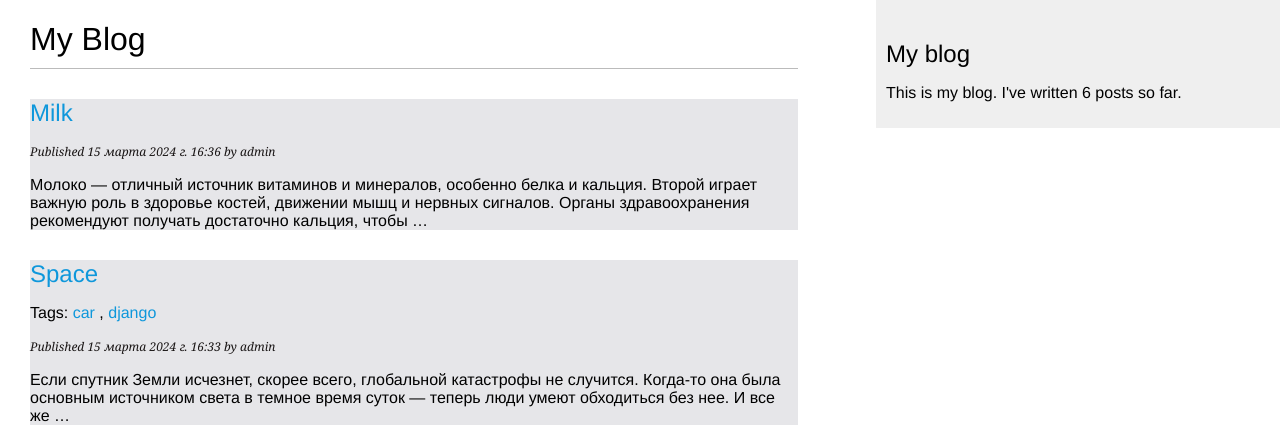
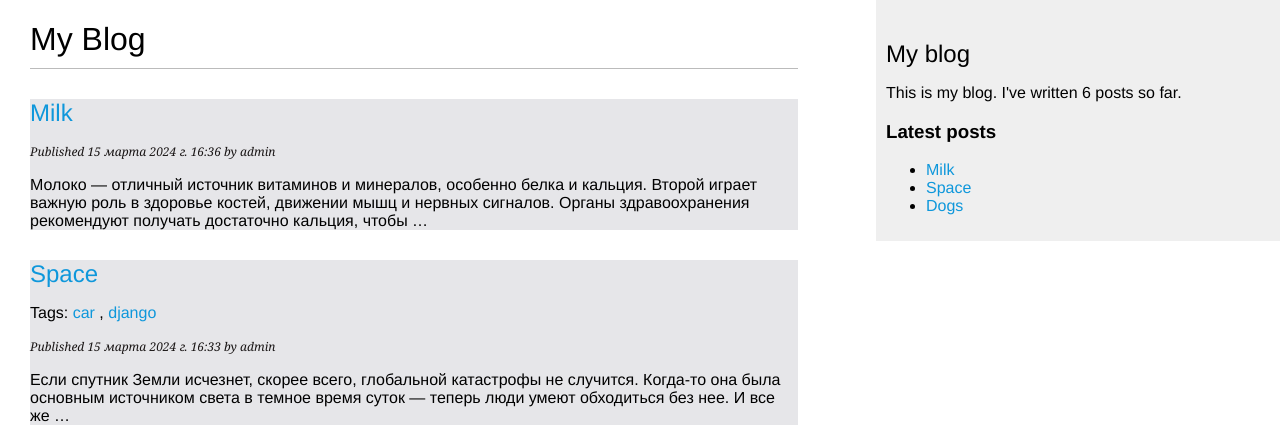
Before and after one commit to FominSM/project-blog, a Django app: page /blog/ in a window 1280 px wide. Shown: the top 440 px of the page. Run offline with Django 5.2, Linux system fonts and the light colour scheme; data comes from the database, SQL or seed files in the repository.

Commit message:
Добавлен шаблонный тег включения, отображающий крайние опубликованные посты

```diff
--- a/workproject/blog/templates/blog/base.html
+++ b/workproject/blog/templates/blog/base.html
@@ -14,6 +14,8 @@
     <div id="sidebar">
         <h2>My blog</h2>
         <p>This is my blog. I've written {% total_posts %} posts so far.</p>
+        <h3>Latest posts</h3>
+        {% show_latest_posts 3 %}
     </div>
 </body>
 </html>
--- /dev/null
+++ b/workproject/blog/templates/blog/post/latest_posts.html
@@ -0,0 +1,8 @@
+<!DOCTYPE html>
+<ul>
+    {% for post in latest_posts %}
+        <li>
+            <a href="{{ post.get_absolute_url }}">{{ post.title }}</a>
+        </li>
+    {% endfor %}
+</ul>
--- a/workproject/blog/templatetags/blog_tags.py
+++ b/workproject/blog/templatetags/blog_tags.py
@@ -6,3 +6,8 @@ register = template.Library()
 @register.simple_tag
 def total_posts():
     return Post.published.count()
+
+@register.inclusion_tag('blog/post/latest_posts.html')
+def show_latest_posts(count=5):
+    latest_posts = Post.published.order_by('-publish')[:count]
+    return {'latest_posts': latest_posts}
```
